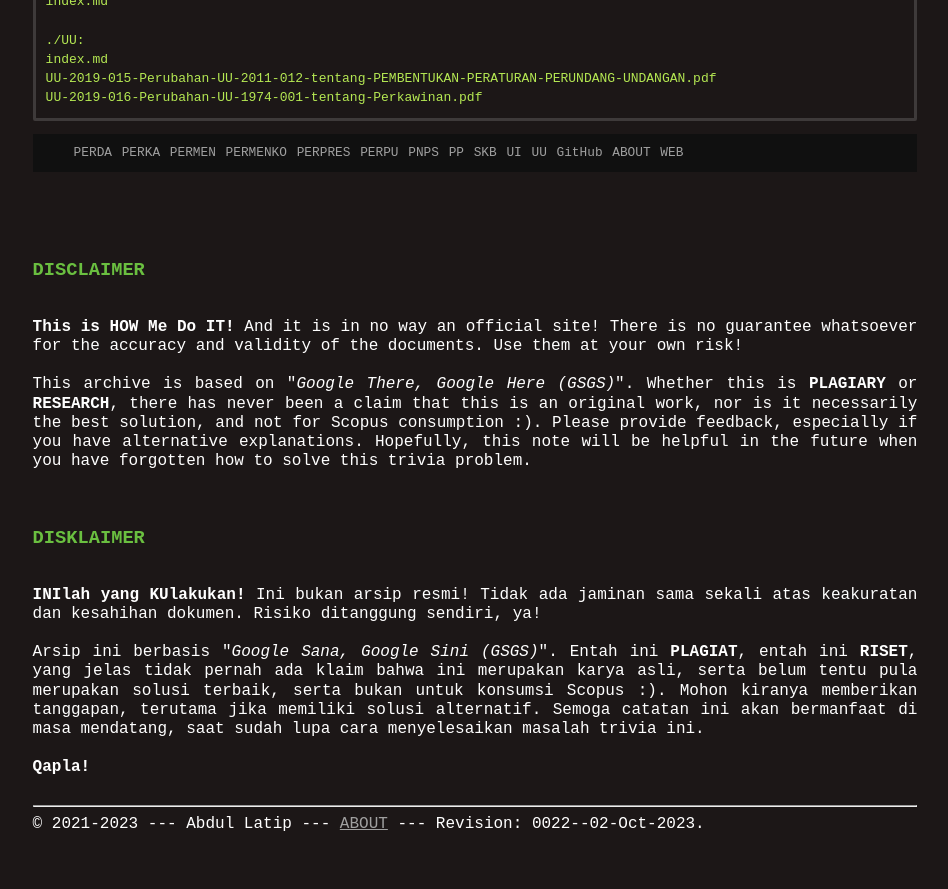
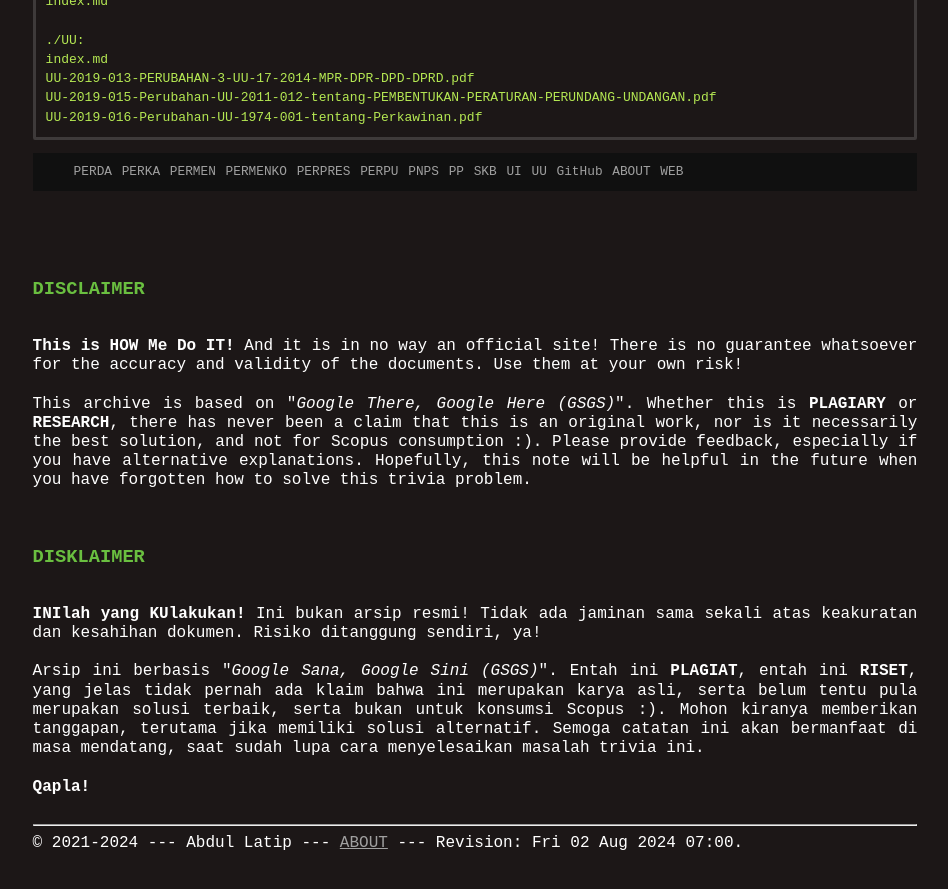
Before and after one commit to UUPPRI/2019, a Jekyll site: the page built from 00-README-ls-alR.md, in a window 1280 px wide and 900 px high, scrolled down 11711 px. Shown: the top 889 px of the window, without its empty margins (165-1113 px from the left). Built offline with Jekyll 4.4.1, drawn with Linux system fonts in a browser that asks for light colours.

```diff
--- a/_config.yml
+++ b/_config.yml
@@ -1,9 +1,9 @@
 title:       "Himpunan Peraturan NKRI 2019"
-version:     "0022--02-Oct-2023"
-copyright:   "2021-2023"
+version:     "Fri 02 Aug 2024 07:00"
+copyright:   "2021-2024"
 description: Himpunan Peraturan NKRI 2019.
       This site is managed by VauLSMorg (vlsm.org) since 2021.
-google_analytics: UA-89852122-7
+google_analytics: G-54196LY381
 disc: You are free to share, copy and redistribute the material of this site
       in any medium or format for any purpose, even commercially.
       Please give appropriate credit, provide a link to the page,
```
Also changed, not shown: 00-README-ls-alR.md (+1 -0 lines), UU/index.md (+1 -0 lines), 1 other file.
